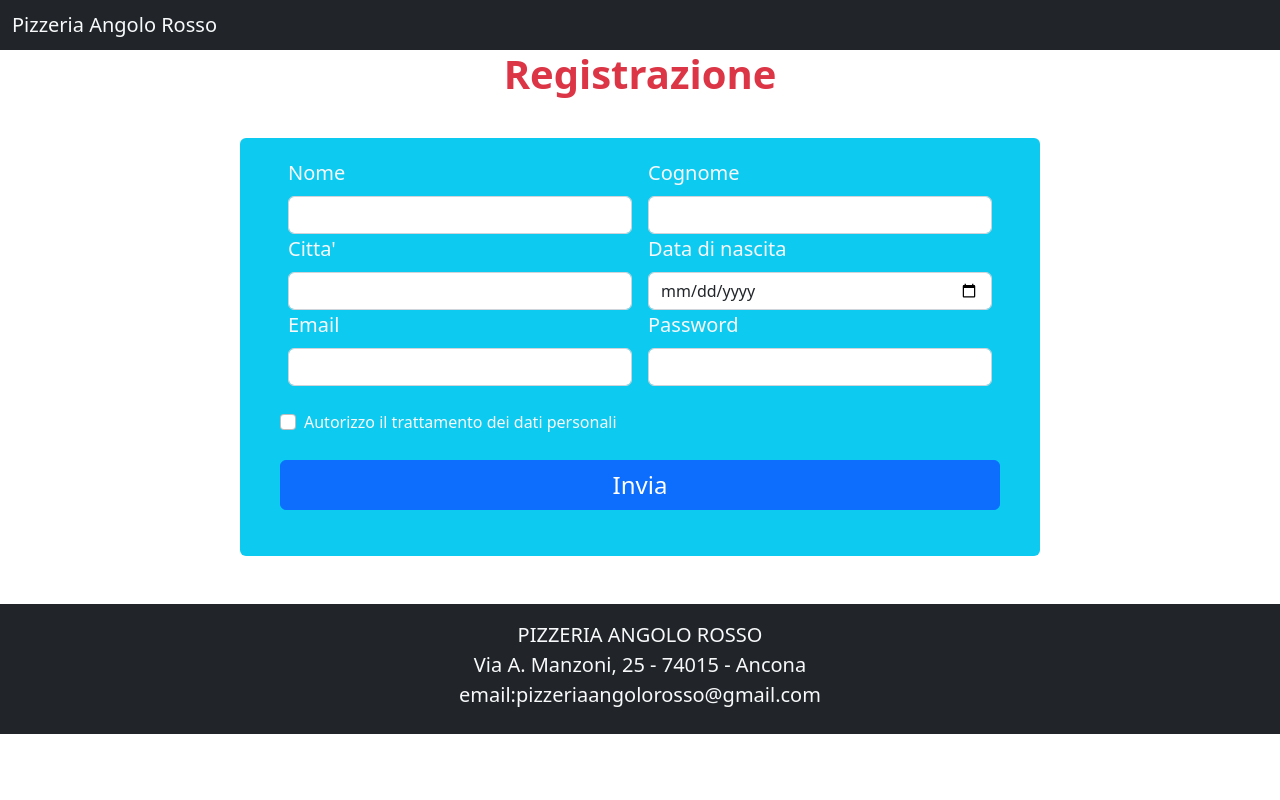
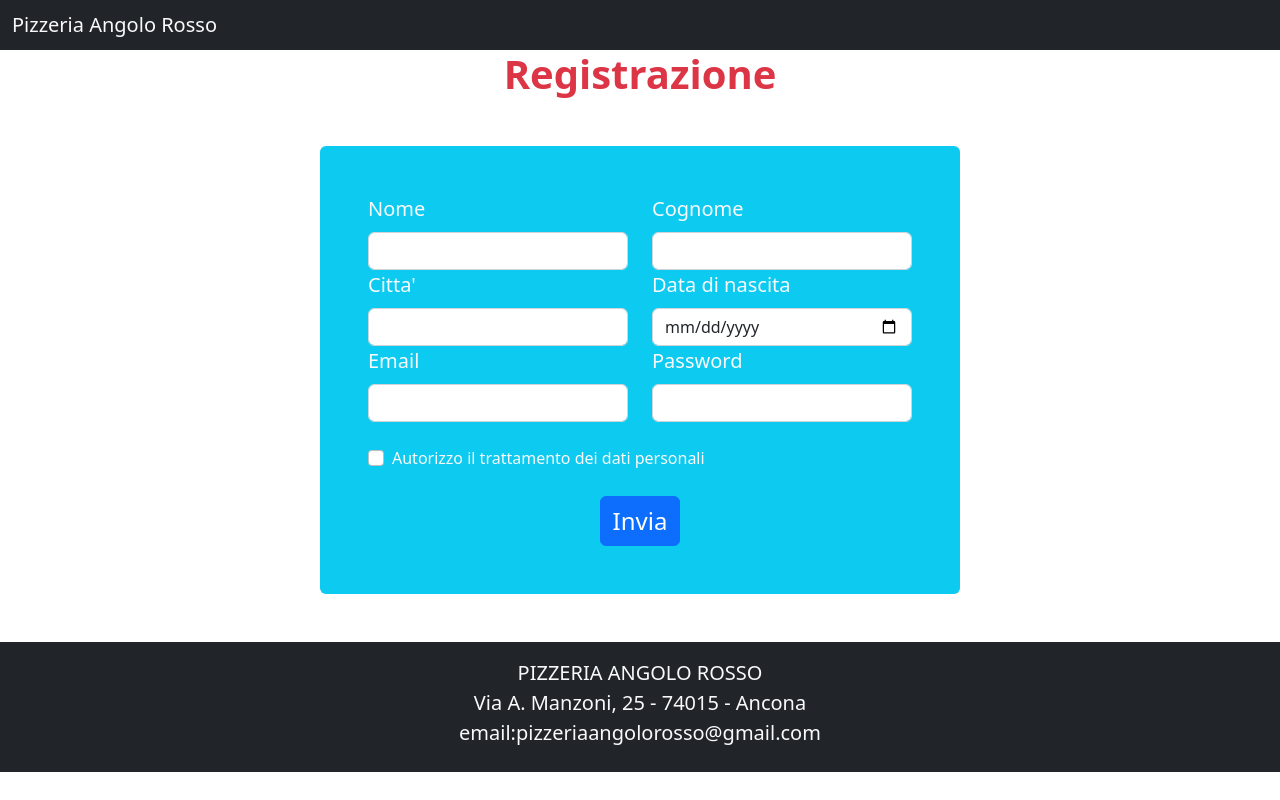
Before and after one commit to giorgiocoppola/pizzeria-bootstrap, a React (Create React App) app: page /registrazione in a window 1280 px wide. Built offline with nearby package versions, Linux system fonts and the light colour scheme.

Commit message:
Modifiche della pagina web

```diff
--- a/src/component/Accedi.css
+++ b/src/component/Accedi.css
@@ -1,26 +1,23 @@
 form {
 
-    width:800px;
-    margin-top:40px;
-    padding: 20px 20px 30px 20px;
+    min-width: 400px;
+    margin:20px 20px;
+
 
 
 }
 
-.form-control {
+.accedi {
 
-    margin:auto;
-
+   overflow-x: hidden;
 }
 
+@media screen and (max-width:412px) {
+
+    .accedi {
+
+        height: 786px;
+    }
 
 
-.form-label {
-    color:white;
-
-}
-
-.btn {
-
-
-}
+  }
--- a/src/component/Accedi.jsx
+++ b/src/component/Accedi.jsx
@@ -86,9 +86,10 @@ function Accedi() {
        <div className="pag-form pb-5">
 
 
-            <form className="border border-info rounded bg-info w-50 mx-auto">
-                <div className="mb-3">
-                   <label htmlFor="email" className="form-label fs-4">Email</label>
+            <form className="border border-info rounded bg-info w-50  p-5 mx-auto">
+
+                <div className="row mb-3">
+                   <label htmlFor="email" className="form-label text-white fs-4">Email</label>
                    <input type="email" className="form-control border-info" id="email" value={email} onChange={ (e) => setEmail(e.target.value) } />
                    <p className="card-text text-center fw-bolder text-danger">{message}</p>
 
@@ -97,15 +98,15 @@ function Accedi() {
 
                 </div>
 
-                <div className="mb-3">
-                   <label htmlFor="password" className="form-label fs-4">Password</label>
+                <div className="row mb-3">
+                   <label htmlFor="password" className="form-label text-white fs-4">Password</label>
                    <input type="password" className="form-control border-info" id="password" value={password} onChange={ (e) => setPassword(e.target.value)} />
                    <p className="card-text text-center fw-bolder text-danger">{message2}</p>
                 </div>
                 <p className="card-text text-center text-dark">Per poterti registrare <Link to='/registrazione' className="link-light text-decoration-none text-danger fw-bolder" >clicca qui</Link> </p>
                 <br />
 
-                <div className="row g-3">
+                <div className="text-center">
 
                    <button type="submit" onClick={handleSubmit} className="btn btn-primary fs-4">Invia</button>
                    <p className="card-text text-center fw-bolder text-success">{message3}</p>
--- /dev/null
+++ b/src/component/Home.css
@@ -0,0 +1,14 @@
+
+.App {
+
+   overflow-x: hidden;
+}
+
+
+@media (max-width: 100px) {
+
+     .titolo {
+
+        color:blue;
+     }
+}
--- a/src/component/Home.jsx
+++ b/src/component/Home.jsx
@@ -3,6 +3,7 @@ import Header from './Header';
 import Footer from './Footer';
 import Pizze from './Pizze';
 import pizze from '../minicomponent/pizze';
+import './Home.css'
 import { useState } from 'react';
 
 
@@ -26,10 +27,10 @@ function Home() {
   return (
     <div className="App">
       <Header />
-      <h1 className='text-center text-danger fw-bolder'>Cosa desideri ordinare?</h1>
+      <h1 className='titolo text-center text-danger fw-bolder'>Cosa desideri ordinare?</h1>
       <hr />
 
-      <div className='row ms-0'>
+      <div className='row justify-content-center ms-0'>
           {
             elencopizze.map((pizza) =>{
             return <Pizze key={pizza.id} {...pizza} handleDelete={handleDelete} />
--- a/src/component/Pizze.jsx
+++ b/src/component/Pizze.jsx
@@ -1,4 +1,5 @@
 import React, { useEffect, useState } from 'react'
+
 
 
 
--- /dev/null
+++ b/src/component/Registrazione.css
@@ -0,0 +1,15 @@
+
+.registrazione {
+
+    overflow-x:hidden;
+}
+
+@media screen and (max-width:412px) {
+
+  .registrazione {
+
+      height:786px;
+  }
+
+
+}
--- a/src/component/Registrazione.jsx
+++ b/src/component/Registrazione.jsx
@@ -1,3 +1,4 @@
+import './Registrazione.css'
 import React, { useState } from 'react'
 import { Link } from 'react-router-dom';
 import Footer from './Footer'
@@ -170,38 +171,40 @@ function Registrazione() {
           </nav>
               <h1 className="text-center text-danger fs-1 fw-bolder">Registrazione</h1>
 
-           <form className="mx-auto border-info rounded bg-info mb-5 ps-5 pe-5">
+           <form className="mx-auto border-info rounded bg-info w-50 mb-5 mt-5 p-5">
 
-              <div className="row g-3">
 
-                  <div className="col md-6">
+              <div className="row">
 
-                     <label htmlFor="name" className="form-label text-light g-col-6 fs-5 ">Nome</label>
+                <div className="col">
+
+                     <label htmlFor="name" className="form-label text-light  fs-5 ">Nome</label>
                      <input type="text" className="form-control" id="name" value={nome}  onChange={(e) => setNome(e.target.value)}/>
                      <p className="card-text text-center fw-bolder text-danger">{message}</p>
 
-                  </div>
+                </div>
 
-                  <div className="col md-6">
+
+                <div className="col">
 
                      <label htmlFor="surname" className="form-label text-light fs-5">Cognome</label>
                      <input type="text" className="form-control" id="surname" value={cognome} onChange={(e) => setCognome(e.target.value)} />
                      <p className="card-text text-center fw-bolder text-danger">{message2}</p>
+
                   </div>
-
               </div>
 
-              <div className="row g-3">
+              <div className="row">
 
-                  <div className="col md-6">
+                  <div className="col">
 
-                      <label htmlFor="city" className="form-label text-light g-col-6 fs-5">Citta'</label>
+                      <label htmlFor="city" className="form-label text-light fs-5">Citta'</label>
                       <input type="text" className="form-control" id="city" value={citta} onChange={(e) => setCitta(e.target.value)} />
                       <p className="card-text text-center fw-bolder text-danger">{message3}</p>
 
                    </div>
 
-                  <div className="col md-6">
+                  <div className="col">
                      <label htmlFor="datadinascita" className="form-label text-light fs-5">Data di nascita</label>
                      <input type="date" className="form-control" id="datadinascita" value={datanascita} onChange={(e) => setDatanascita(e.target.value)}/>
                      <p className="card-text text-center fw-bolder text-danger">{message4}</p>
@@ -210,15 +213,15 @@ function Registrazione() {
                 </div>
 
 
-               <div className="row g-3">
+               <div className="row">
 
-                  <div className="col md-6">
+                  <div className="col">
                      <label htmlFor="email" className="form-label text-light fs-5">Email</label>
                      <input type="email" className="form-control" id="email" value={email} onChange={(e) => setEmail(e.target.value)}/>
                      <p className="card-text text-center fw-bolder text-danger">{message5}</p>
                   </div>
 
-                  <div className="col md-6">
+                  <div className="col col-sm col-md">
                      <label htmlFor="email" className="form-label text-light fs-5">Password</label>
                      <input type="password" className="form-control" id="password" value={password} onChange={(e) => setPassword(e.target.value)} />
                      <p className="card-text text-center fw-bolder text-danger">{message6}</p>
@@ -227,7 +230,7 @@ function Registrazione() {
                </div>
 
                <br />
-               <div className="row g-3">
+               <div className="autorizzazione">
 
                <div className="form-check">
                     <input className="form-check-input" type="checkbox" checked={check} onChange={(e)=> setCheck(e.target.checked)} id="checkbox" />
@@ -240,7 +243,7 @@ function Registrazione() {
 
                <br />
 
-               <div className="row g-3">
+               <div className="text-center">
 
                    <button type="submit" onClick={handleSubmit} className="btn btn-primary fs-4 ">Invia</button>
                    <p className="card-text fw-bolder text-success text-center">{message8}</p>
```
